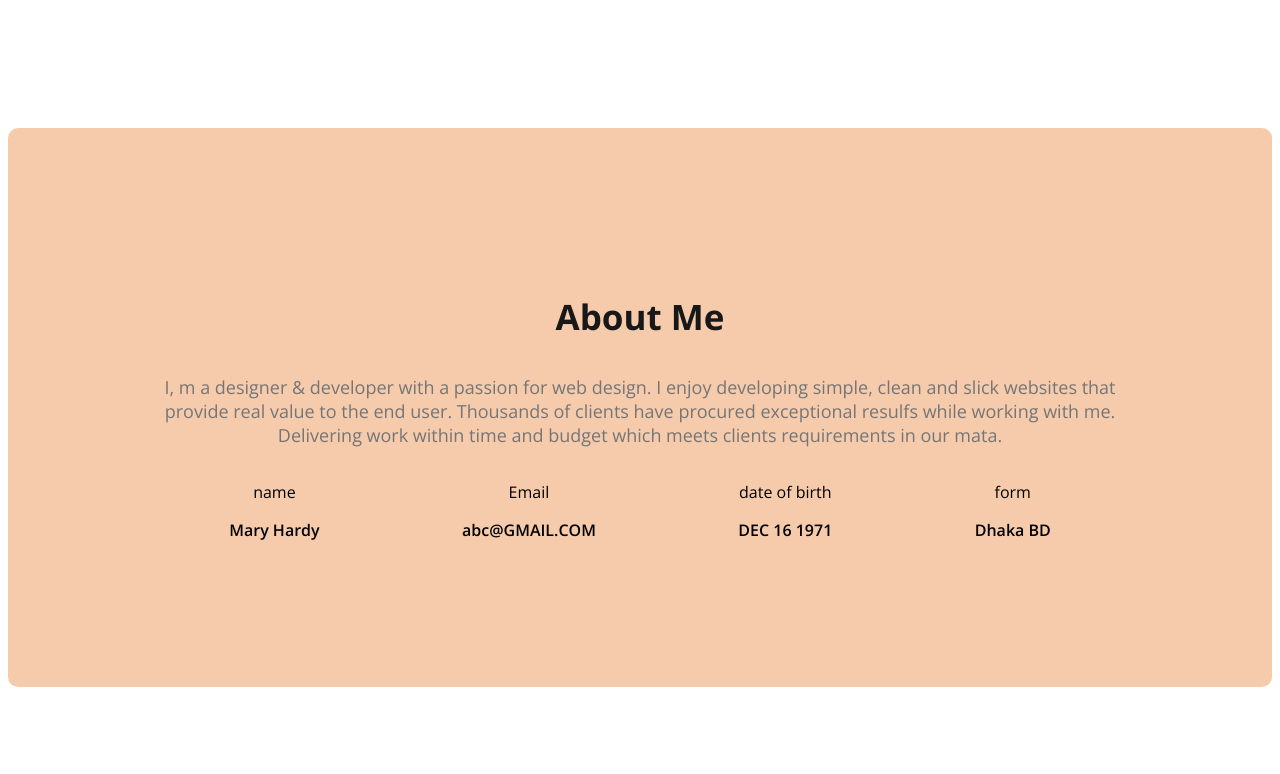
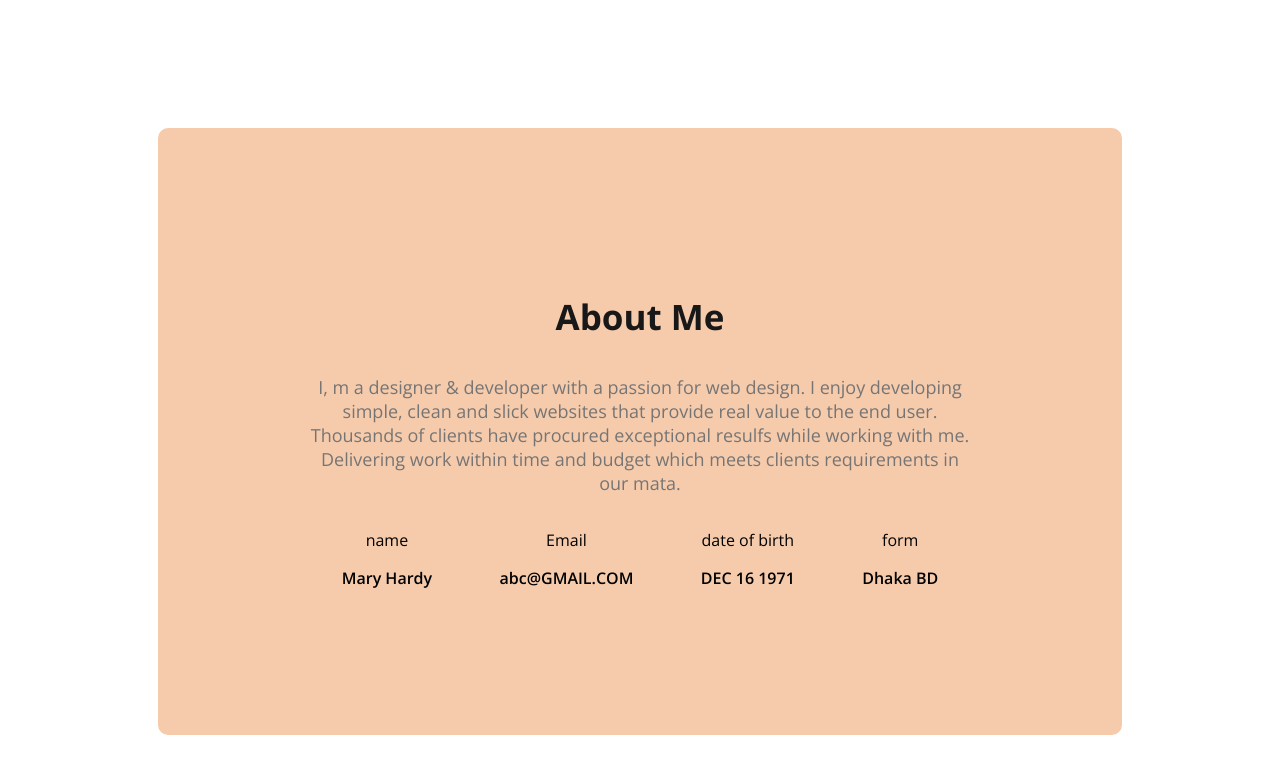
Before and after one commit to khcreation/new-web-portfolio, a plain HTML site: page index.html in a window 1280 px wide. Shown: the part 832-1606 px from the top of the page. Drawn offline with nearby package versions, Linux system fonts and the light colour scheme.

Commit message:
add more

```diff
--- a/portfolio.css
+++ b/portfolio.css
@@ -130,7 +130,7 @@ main section{
 
     text-align: center;
 
-    /*margin: 130px 150px; */
+    margin: 130px 150px;
 
 }
 
```
